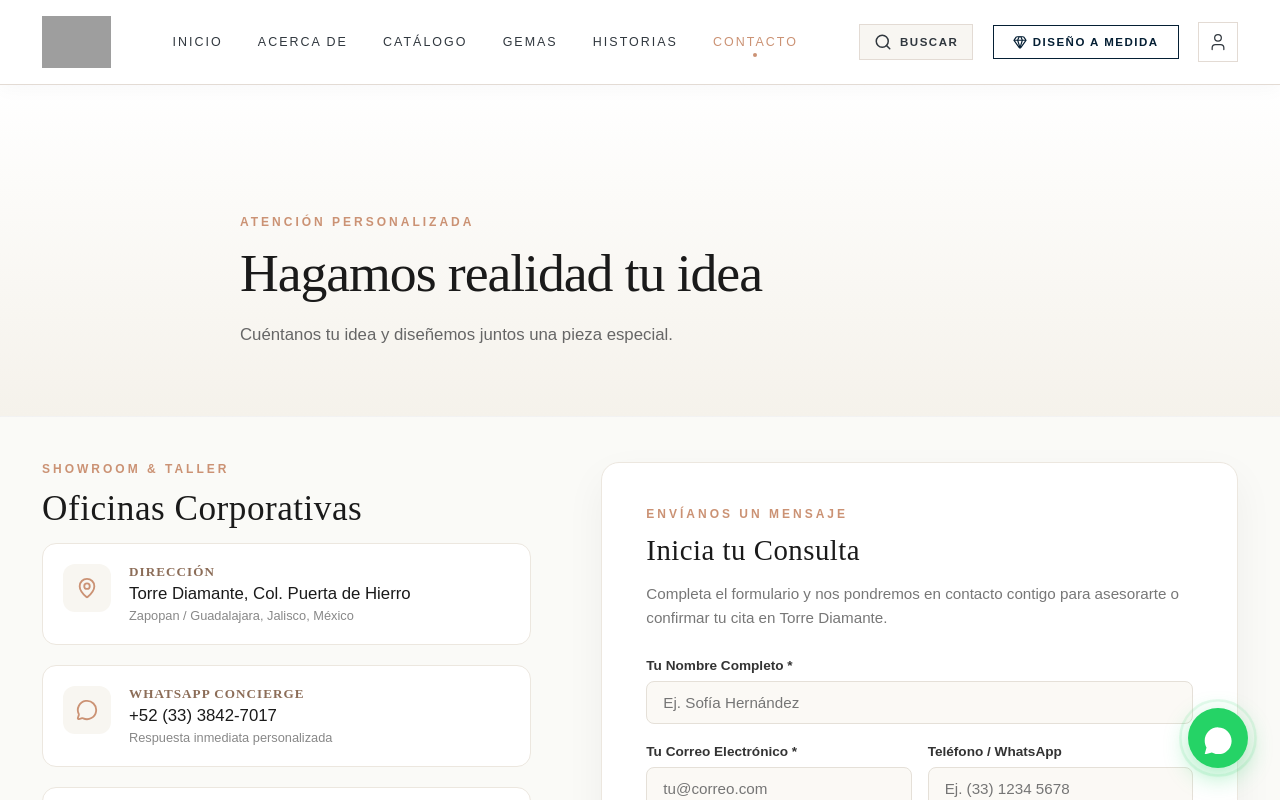
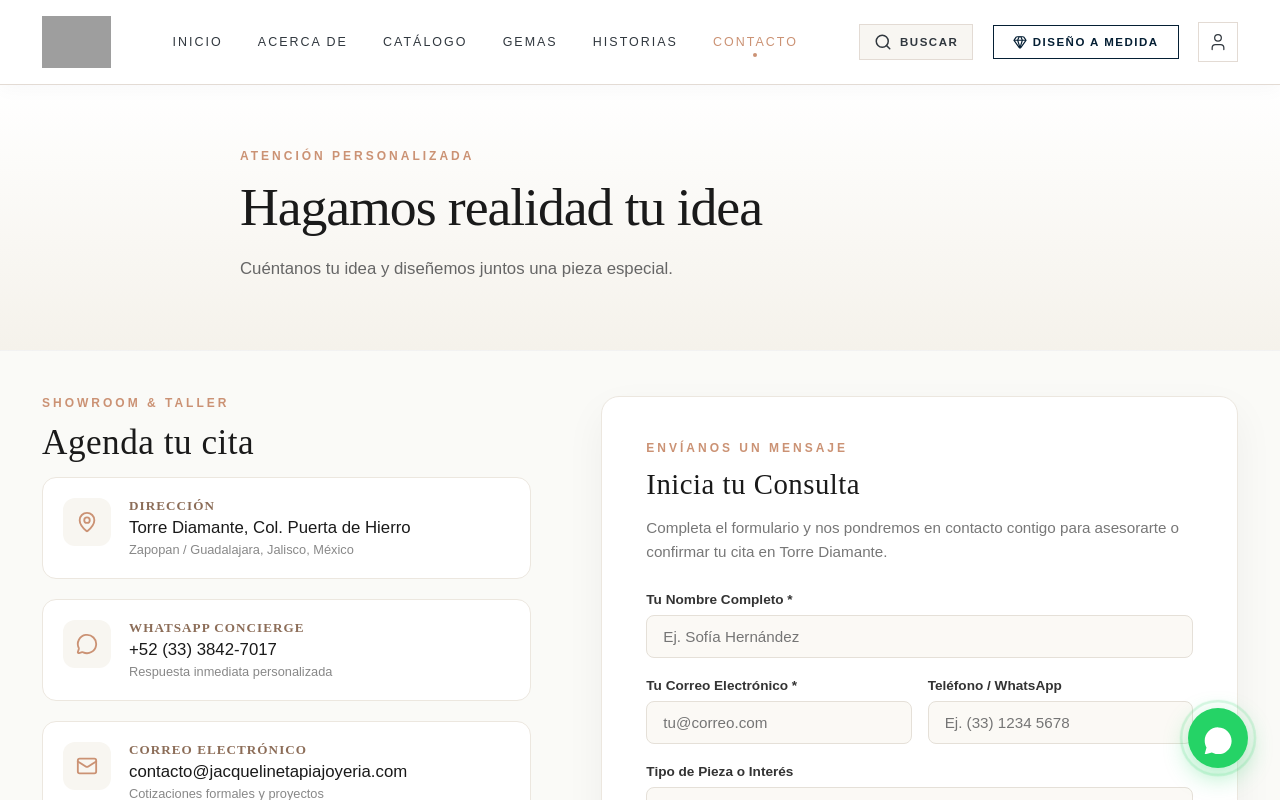
Before and after one commit to altusmarketingdigital-mx/ProyectoJaquieJoyeria, a React (Vite) app in the folder frontend/: page /contacto in a window 1280 px wide. Shown: the top 800 px of the page. Built offline with nearby package versions, Linux system fonts and the light colour scheme; grey boxes are pictures that could not be loaded.

Commit message:
Cambio 01

```diff
--- a/frontend/src/pages/ContactPage.css
+++ b/frontend/src/pages/ContactPage.css
@@ -6,7 +6,7 @@
 
 /* Hero Section */
 .jt-contact-hero {
-  padding: 130px 0 50px 0;
+  padding: 64px 0 50px 0;
   background: linear-gradient(180deg, #FFFFFF 0%, #F5F2EB 100%);
   border-bottom: 1px solid rgba(0, 0, 0, 0.05);
 }
--- a/frontend/src/pages/ContactPage.jsx
+++ b/frontend/src/pages/ContactPage.jsx
@@ -76,7 +76,7 @@ export default function ContactPage() {
             {/* Left: Contact Info & Office Location */}
             <div className="contact-info-panel">
               <span className="section-eyebrow">Showroom & Taller</span>
-              <h2 className="contact-panel-title">Oficinas Corporativas</h2>
+              <h2 className="contact-panel-title">Agenda tu cita</h2>
 
               <div className="contact-cards-stack">
                 <div className="contact-card-item">
```
